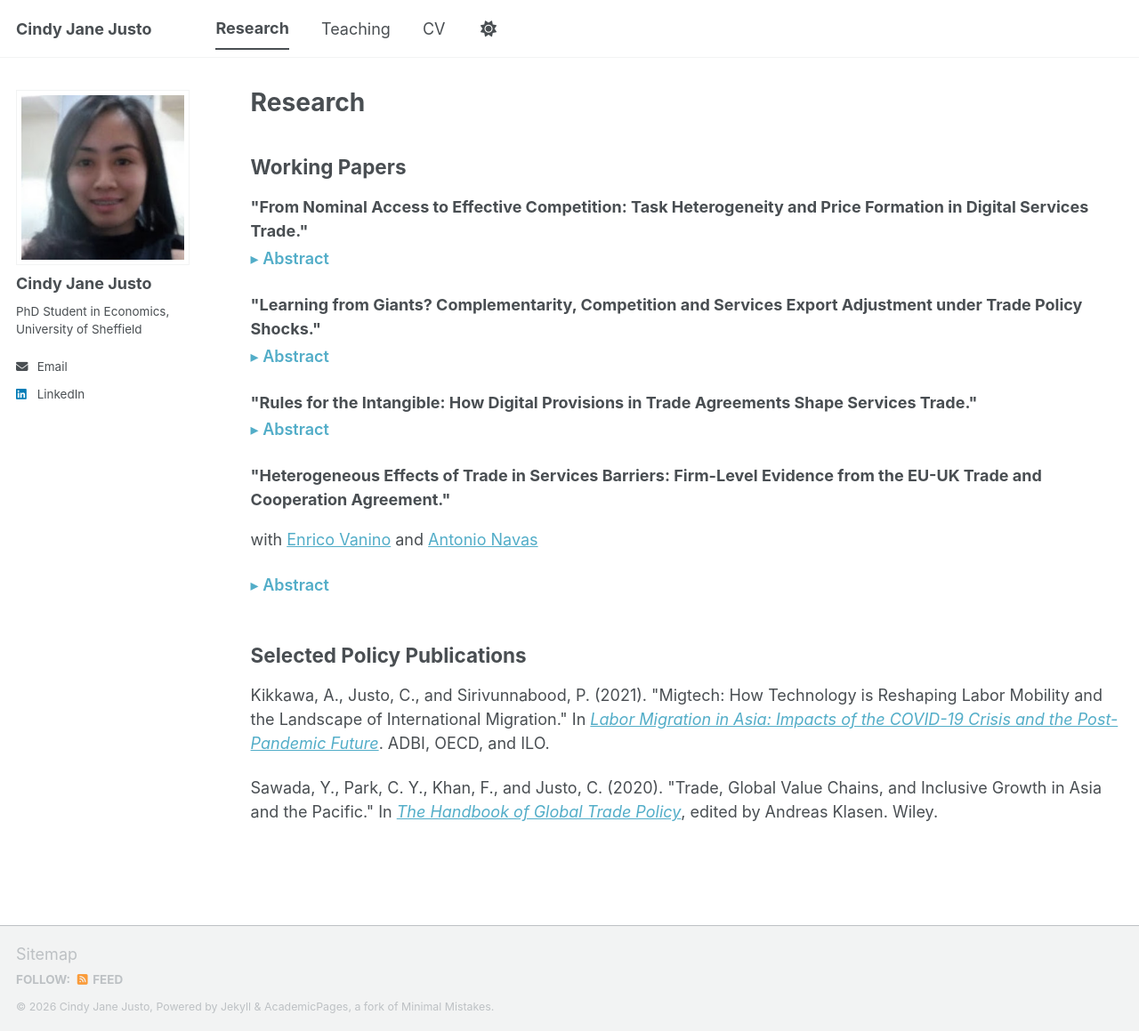
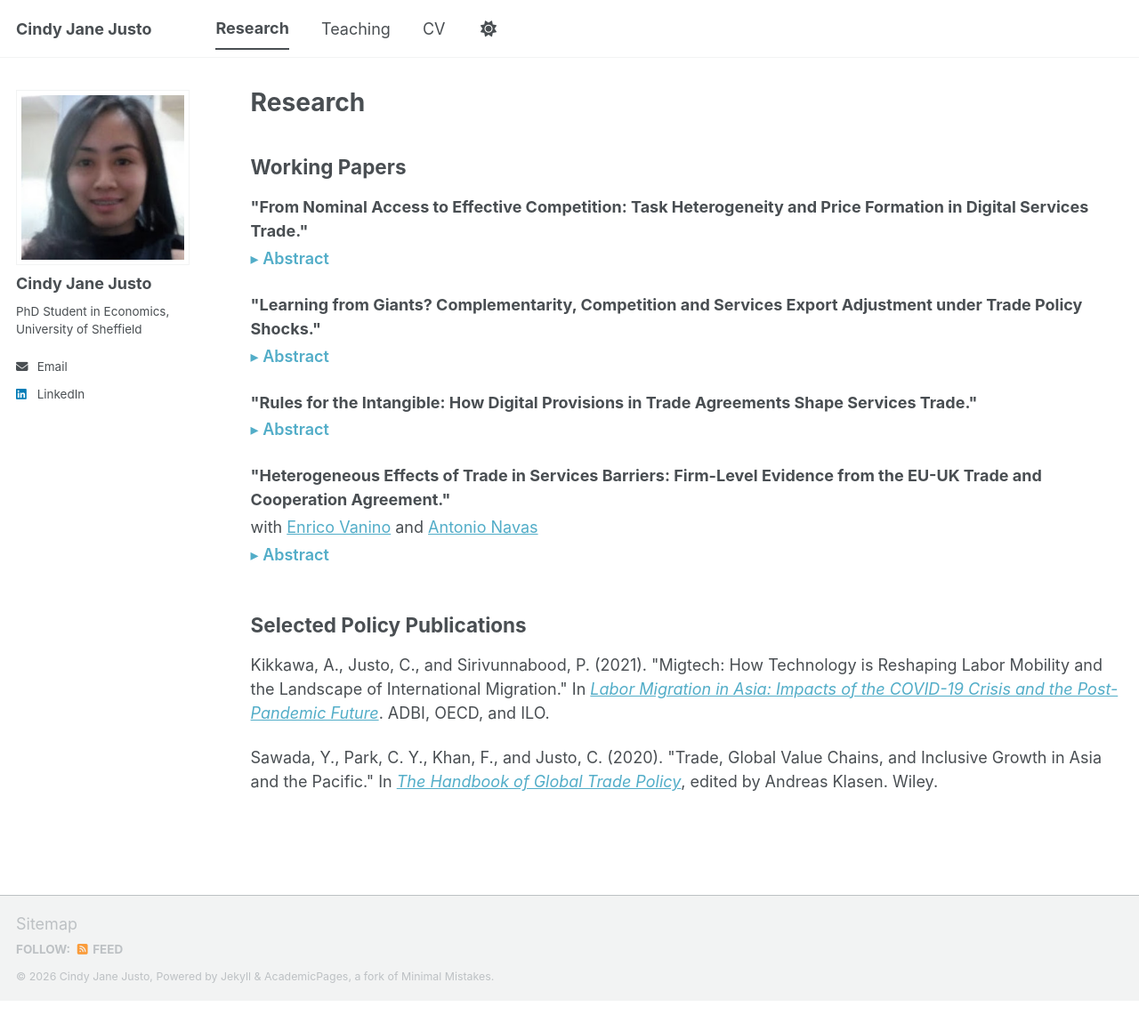
Before and after one commit to cindyjusto/cindyjusto.github.io, a Jekyll site: the page built from _pages/publications.html, in a window 1280 px wide and 1159 px high. Shown: the whole window at 89% size. Built offline with Jekyll 4.4.1, drawn with Linux system fonts in a browser that asks for light colours; a script bundle is joined from its source files by our own code; library files that are not in the unit come from our copies.

Commit message:
Update publications.html

```diff
--- a/_pages/publications.html
+++ b/_pages/publications.html
@@ -18,6 +18,7 @@ details.abstract > summary::before { content: "▸ "; }
 details.abstract[open] > summary::before { content: "▾ "; }
 details.abstract > p { margin-top: 0; text-align: justify; }
 .paper-title { margin-bottom: 0.2em; }
+.paper-authors { margin-top: 0; margin-bottom: 0.2em; }
 </style>
 
 <h2>Working Papers</h2>
```
